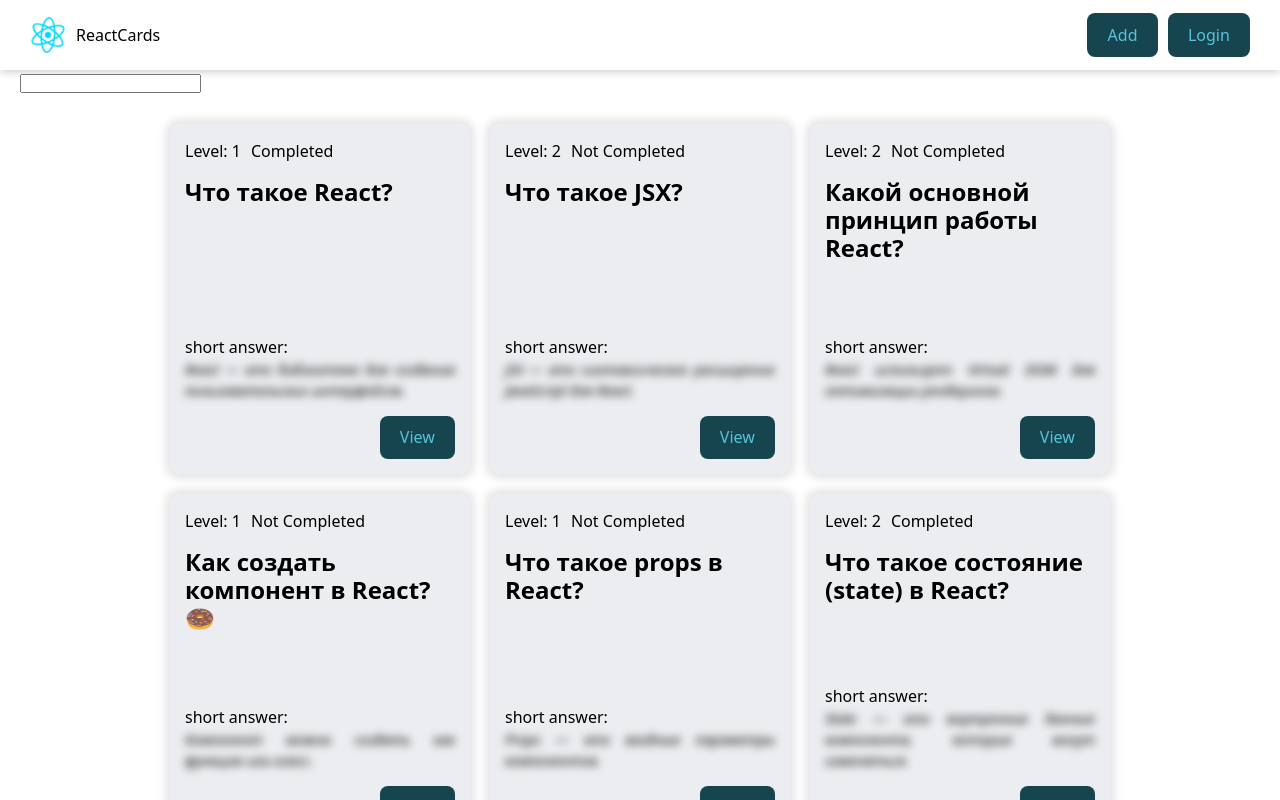
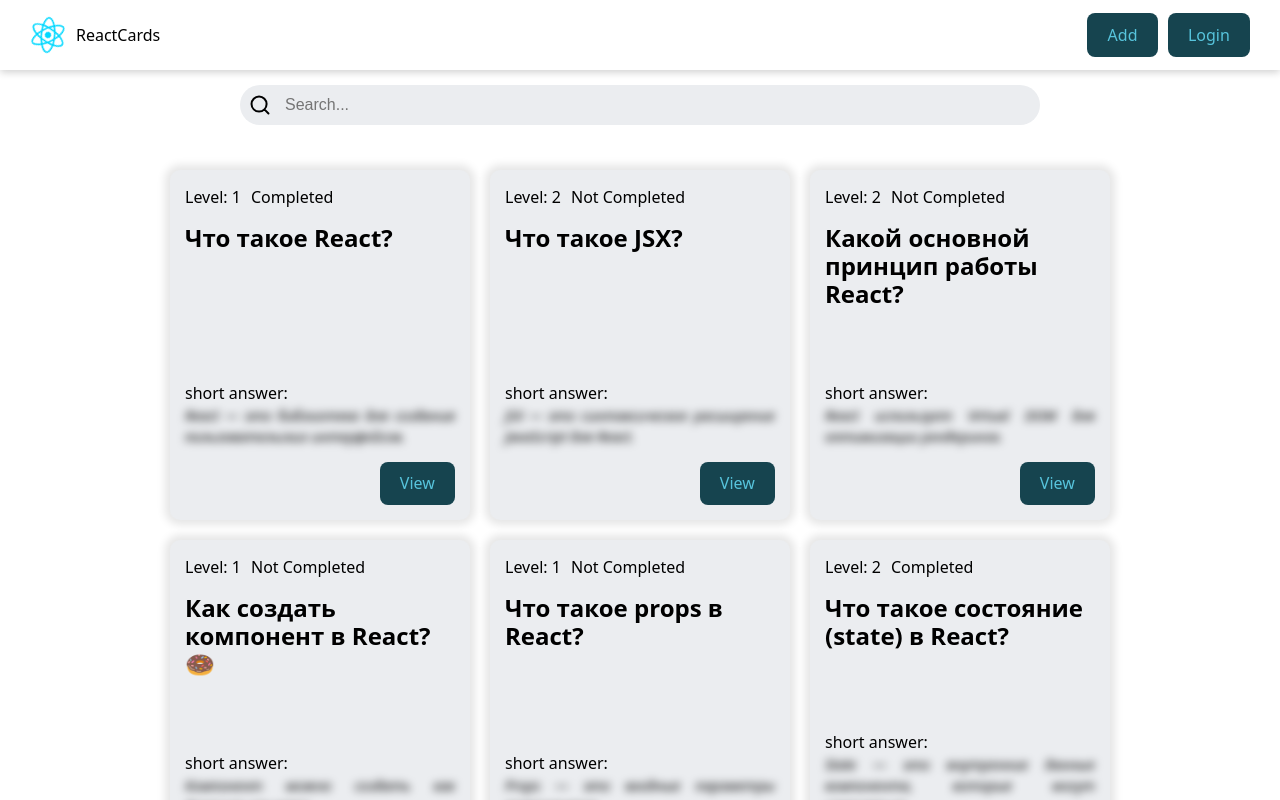
Before and after one commit to TheGedzie/PORTFOLIO...REACT_CARDS, a React (Vite) app: page / in a window 1280 px wide. Built offline with nearby package versions, Linux system fonts and the light colour scheme; data requests are answered from the project's data file.

Commit message:
searchInput and icons

```diff
--- /dev/null
+++ b/src/Components/SearchInput/SearchInput.jsx
@@ -0,0 +1,17 @@
+import { useId } from 'react'
+import { SearchIcon } from '../icons'
+import cls from './SearchInput.module.css'
+
+export const SearchInput = ({value, onChange}) => {
+
+  const inputId = useId()
+
+  return (
+    <div className={cls.inputContainer}>
+      <label htmlFor={inputId}>
+        <SearchIcon className={cls.searchIcon}/>
+      </label>
+       <input type="text" id={inputId} className={cls.input} placeholder='Search...' value={value} onChange={onChange}/>
+    </div>
+  )
+}
--- /dev/null
+++ b/src/Components/SearchInput/SearchInput.module.css
@@ -0,0 +1,23 @@
+.inputContainer{
+    width: 100%;
+    height: 40px;
+    border-radius: 20px;
+    background-color: var(--card-bg-color);
+    position: relative;
+
+}
+.searchIcon{
+    position: absolute;
+    top: 10px;
+    left: 10px;
+}
+.input{
+    width: 100%;
+    height: 100%;
+    padding: 12px 12px 12px 45px;
+    border: none;
+    outline: none;
+    background: transparent;
+    font-size: 16px;
+    color: var(--text-color);
+}
--- /dev/null
+++ b/src/Components/SearchInput/index.jsx
@@ -0,0 +1 @@
+export { SearchInput } from './SearchInput'
--- /dev/null
+++ b/src/Components/icons.jsx
@@ -0,0 +1,21 @@
+export const SearchIcon = (props) => {
+    return (
+        <svg
+            width="20"
+            height="20"
+            viewBox="0 0 20 20"
+            fill="none"
+            xmlns="http://www.w3.org/2000/svg"
+            {...props}
+        >
+        <path
+            d="M14.386 14.386l4.0877 4.0877-4.0877-4.0877c-2.9418 2.9419-7.7115 2.9419-10.6533 0-2.9419-2.9418-2.9419-7.7115 0-10.6533 2.9418-2.9419 7.7115-2.9419 10.6533 0 2.9419 2.9418 2.9419 7.7115 0 10.6533z"
+            stroke="currentColor"
+            strokeWidth="2"
+            fillRule="evenodd"
+            strokeLinecap="round"
+            strokeLinejoin="round"
+        />
+        </svg>
+    )
+}
--- a/src/Pages/HomePage/HomePage.jsx
+++ b/src/Pages/HomePage/HomePage.jsx
@@ -4,6 +4,7 @@
 import { QuestionCardList } from '../../Components/QuestionCardList'
 import { Loader } from '../../Components/Loader'
 import { useFetch } from '../../hooks/useFetch'
+import { SearchInput } from '../../Components/SearchInput/SearchInput'
 
 
 export const HomePage = () => {
@@ -25,7 +26,9 @@
 }
   return (
     <>
-    <input type="text" value={searchValue} onChange={onSearchChangeHandler}/>
+    <div className={cls.controlsContainer}>
+     <SearchInput value={searchValue} onChange={onSearchChangeHandler}/>
+    </div>
     {IsLoading && <Loader />}
     <QuestionCardList cards={Questions} />
     {error && <p>{error}</p>}
--- a/src/Pages/HomePage/HomePage.module.css
+++ b/src/Pages/HomePage/HomePage.module.css
@@ -0,0 +1,10 @@
+.controlsContainer{
+    width: 100%;
+    max-width: 800px;
+    margin: 0 auto;
+    padding: 15px 0;
+    display: flex;
+    justify-content: center;
+    align-items: center;
+    gap: 10px;
+}
```
